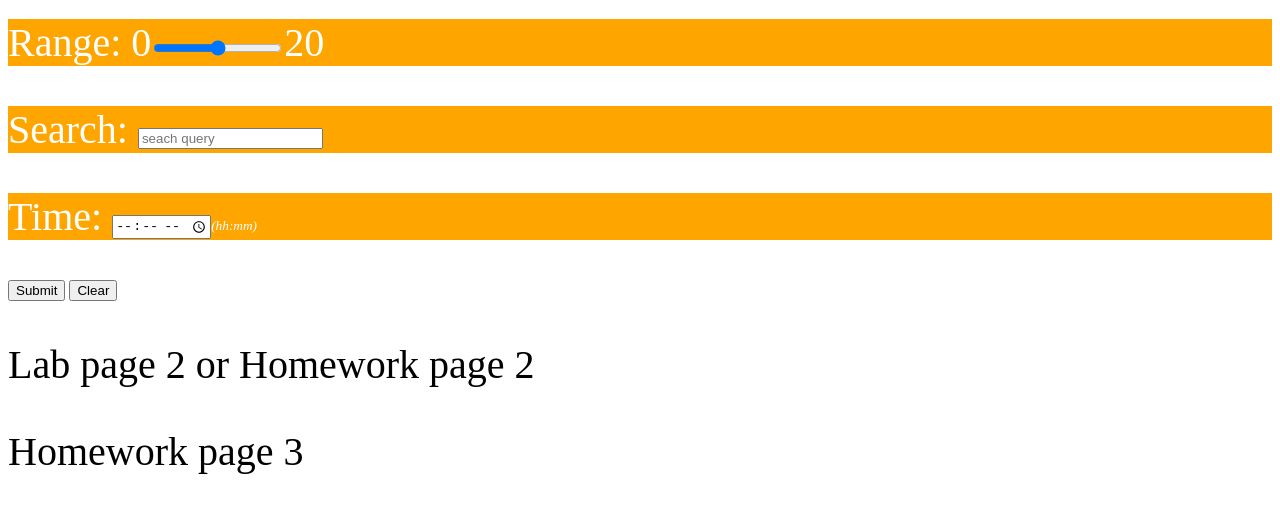
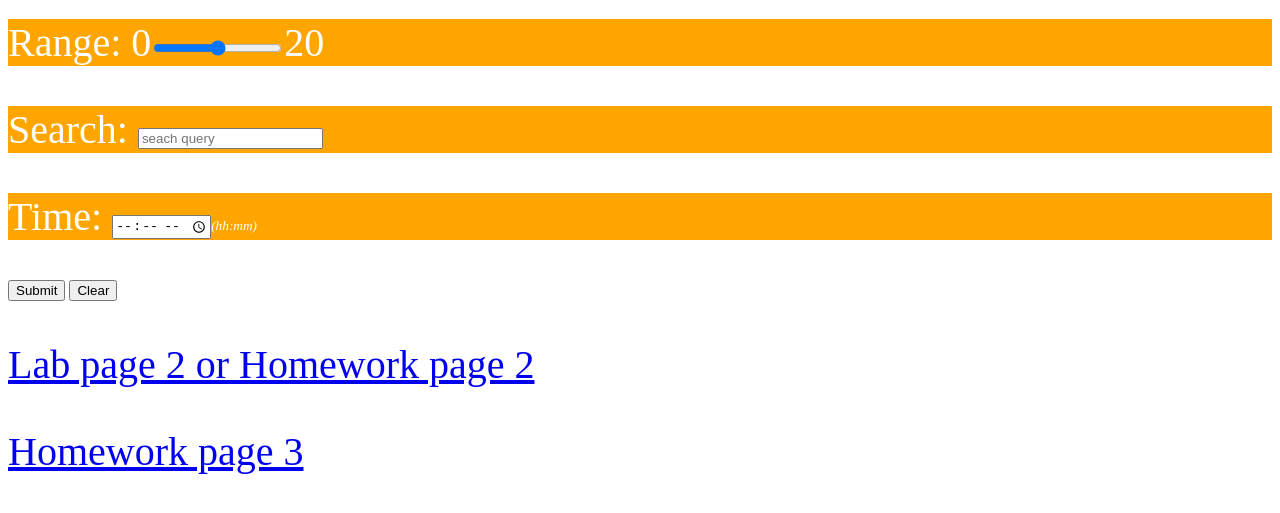
Before and after one commit to Liveyourlifetothefullest/Liveyourlifetothefullest2.github.io, a plain HTML site: page 1118/index.html in a window 1280 px wide. Shown: the part 697-1210 px from the top of the page. Drawn offline with Linux system fonts and the light colour scheme.

Commit message:
Update index.html

```diff
--- a/1118/index.html
+++ b/1118/index.html
@@ -63,8 +63,8 @@
 <input type="submit" value="Submit">
 <input type="reset" value="Clear">
 
-<p><a herf="1118Lab2.html">Lab page 2 or Homework page 2</a></p>
-<p><a herf="1118HW.html">Homework page 3</a></p>
+<p><a href="1118Lab2.html">Lab page 2 or Homework page 2</a></p>
+<p><a href="1118HW.html">Homework page 3</a></p>
 </form>
 
 </body>
```
